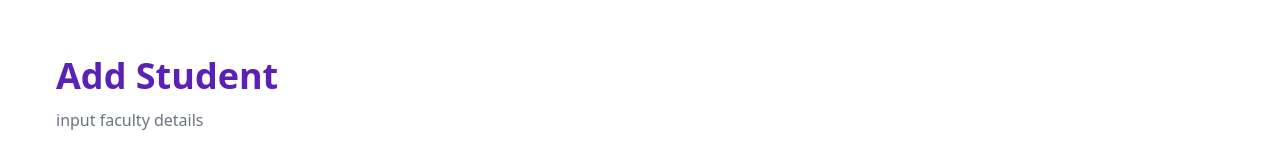
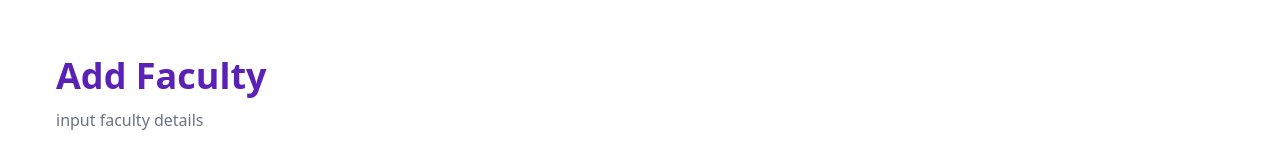
Before and after one commit to aleksiljs1/student_management, a Next.js app: page /add-faculty in a window 1280 px wide. Shown: the top 160 px of the page. Built offline with nearby package versions, Linux system fonts and the light colour scheme; what @radix-ui/themes would draw is missing.

Commit message:
added a missing label

```diff
--- a/src/app/add-faculty/page.tsx
+++ b/src/app/add-faculty/page.tsx
@@ -36,7 +36,7 @@ const AddClass = () => {
       <div className=" flex-items-center justify-center min-h-screen">
         <div className="flex flex-col justify-center p-8 md:p-14">
           <h2 className="text-4xl font-bold text-violet-800 mb-3">
-            Add Student
+            Add Faculty
           </h2>
           <p className="font-light text-gray-500 mb-8">input faculty details</p>
           <form onSubmit={handleSubmit}>
```
